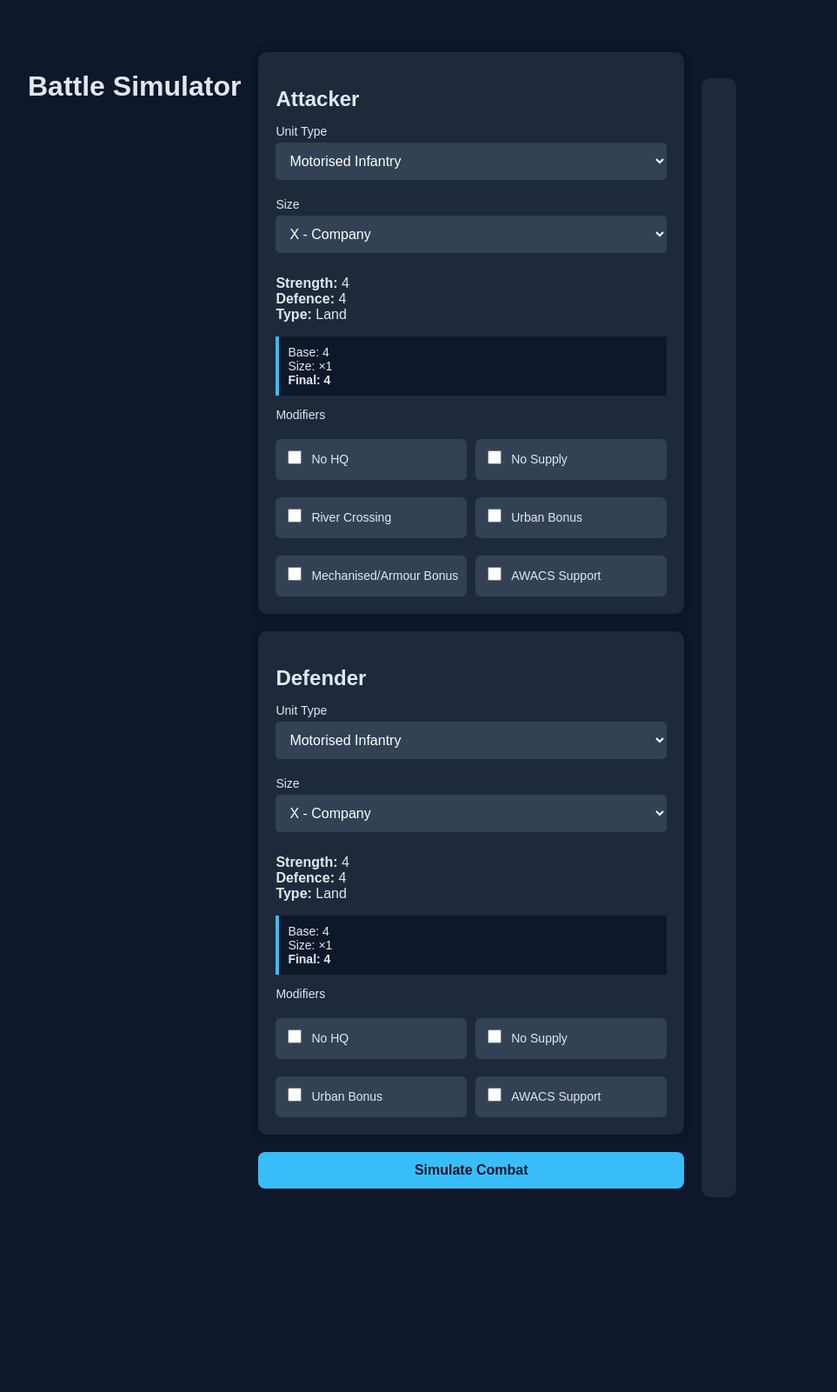
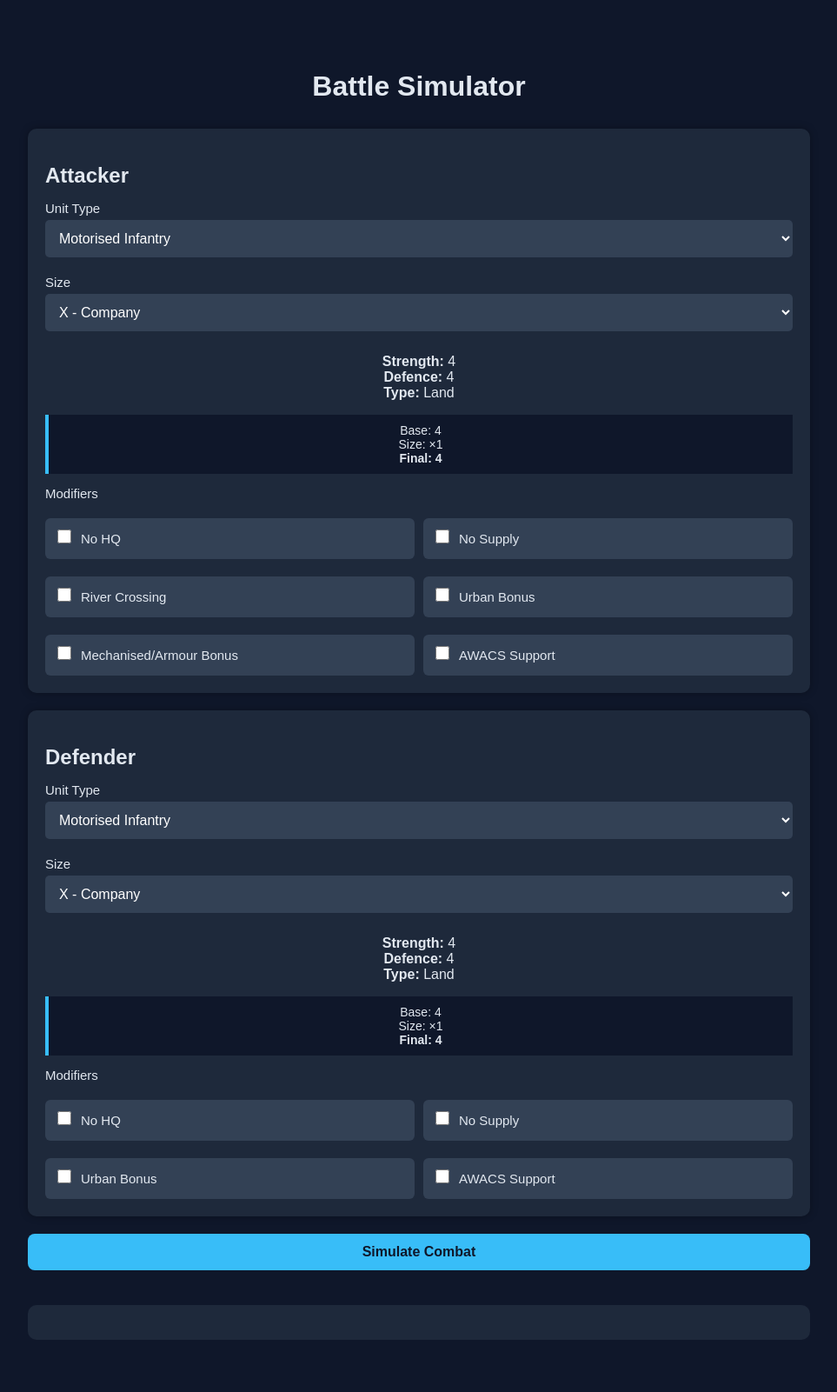
Before and after one commit to Jack-Lean-1404/Frontlines, a Flask app: page / in a window 1280 px wide. Shown: the whole page at 87% size, without its empty margins (158-1121 px from the left). Before the commit the page ends 1377 px from the top, so only its background shows below. Run offline with Flask 3, Linux system fonts and the light colour scheme.

Commit message:
Update unit preview and info formatting

```diff
--- a/static/styles.css
+++ b/static/styles.css
@@ -10,7 +10,6 @@
     max-width: 900px;
     margin: 40px auto;
     padding: 20px;
-    display: flex;
     gap: 20px;
 }
 
@@ -31,16 +30,19 @@
     margin-bottom: 20px;
     border-radius: 10px;
     box-shadow: 0 0 10px rgba(0,0,0,0.3);
+    text-align: center;
 }
 
 .card h2 {
     margin-bottom: 15px;
+    text-align: left;
 }
 
 label {
     display: block;
     margin-top: 10px;
-    font-size: 14px;
+    font-size: 15px;
+    text-align: left;
 }
 
 input, select {
@@ -90,6 +92,7 @@
     display: grid;
     grid-template-columns: 1fr 1fr;
     gap: 10px;
+    text-align: left;
 }
 
 .checkbox-group label {
@@ -137,4 +140,5 @@
   display: flex;
   justify-content: center;   /* horizontal centering */
   align-items: center;       /* vertical centering (optional) */
+
 }
```
